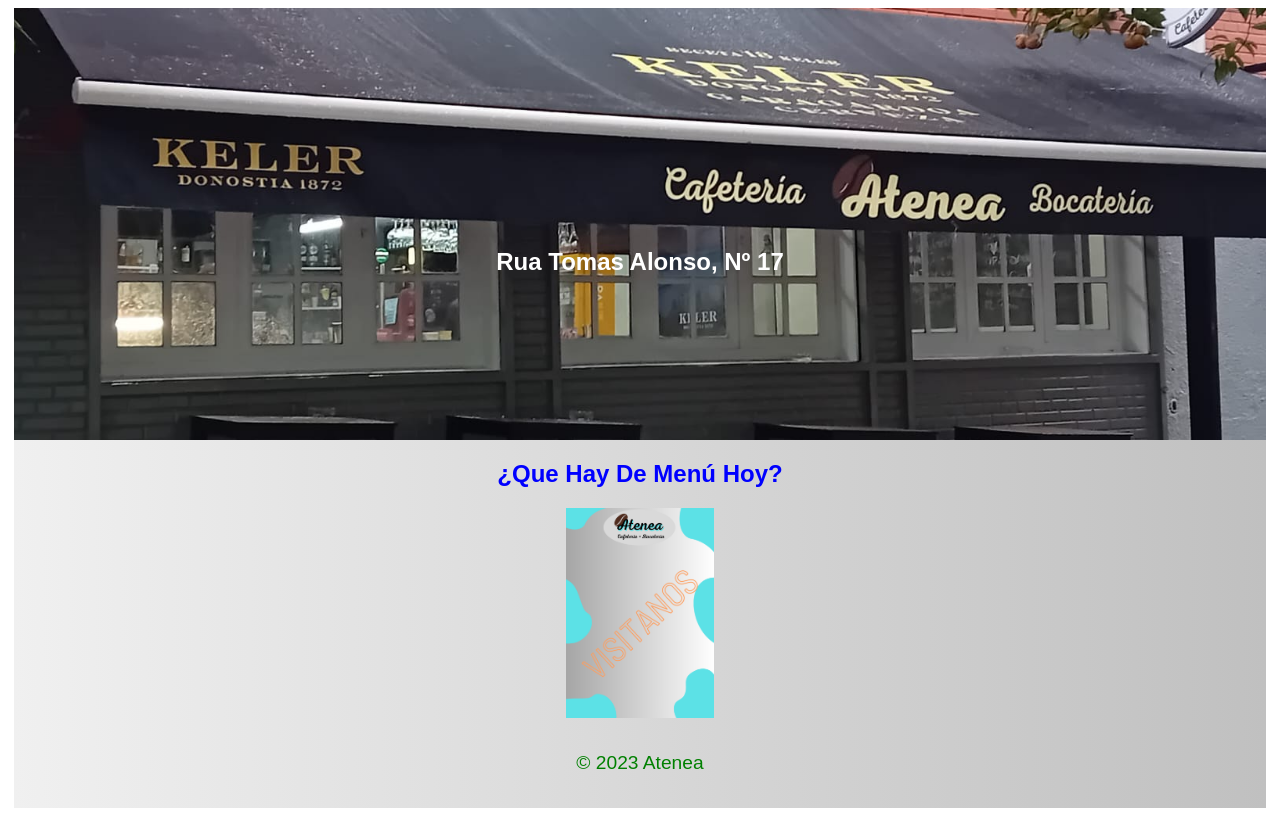
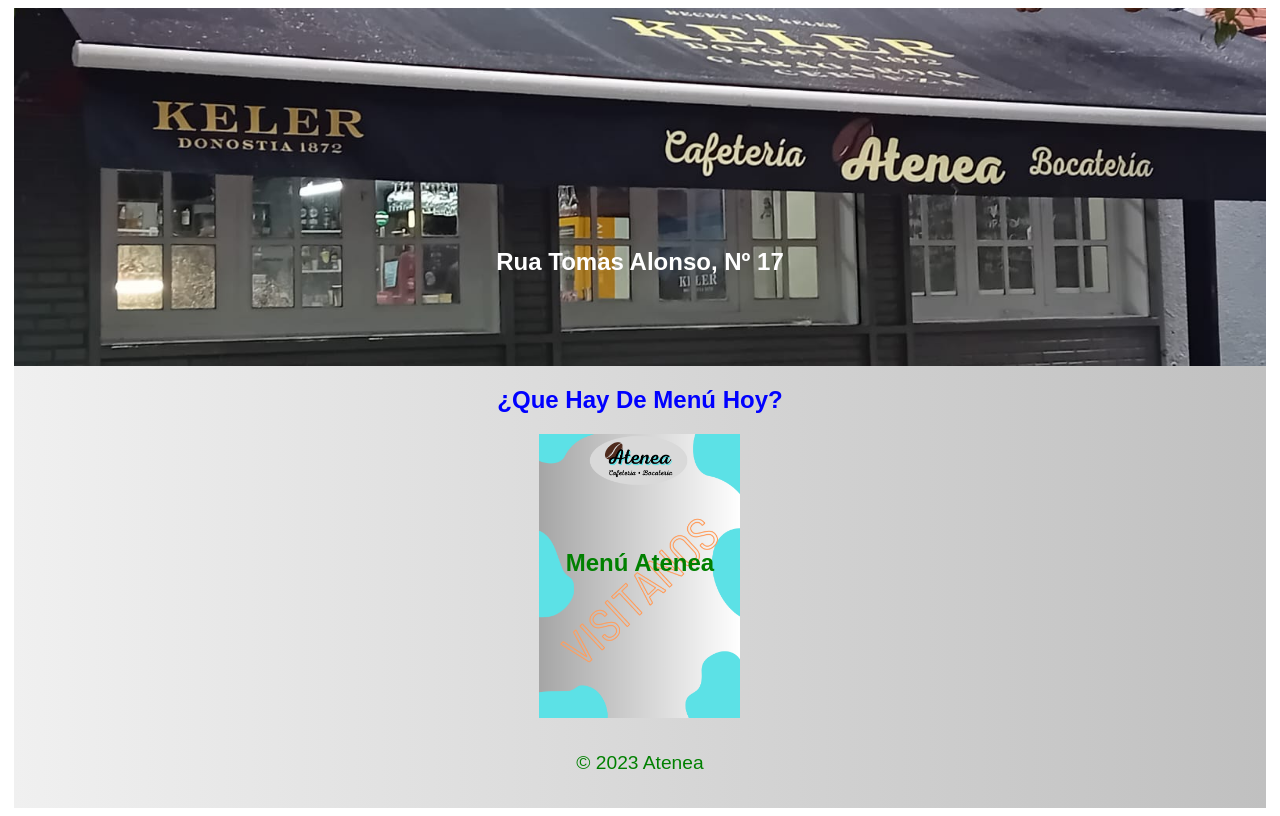
Before and after one commit to rodririobo/menu_atenea, a plain HTML site: page index.html in a window 1280 px wide. Drawn offline with Linux system fonts and the light colour scheme; no server answers.

Commit message:
Update index.html

```diff
--- a/index.html
+++ b/index.html
@@ -20,6 +20,7 @@
     </header>
     <h2>¿Que Hay De Menú Hoy?</h2>
     <main>
+	        <h2>Menú Atenea</h2>
       		<ul id="resultado"></ul>
 		<footer id="precio"></footer>
     </main>
```
